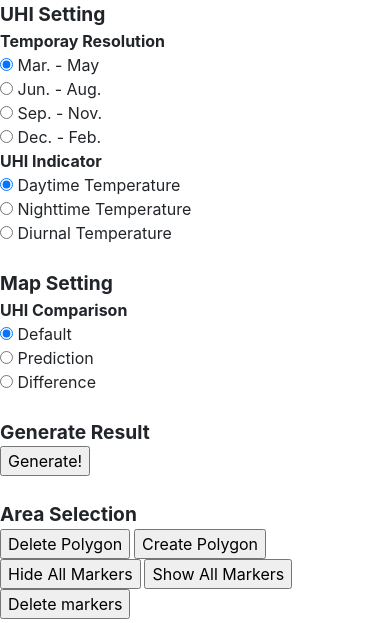
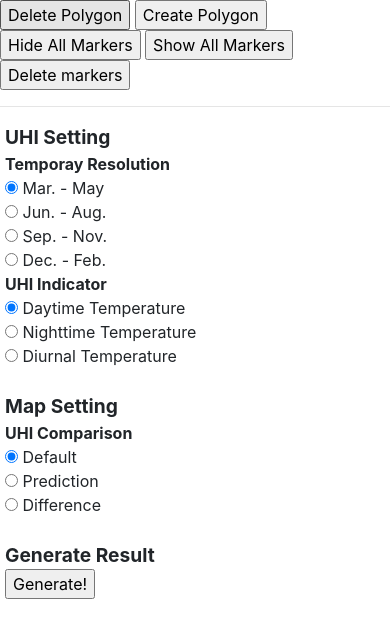
Before and after one commit to MathieuTuli/UHINet, a Flask app: template src/uhinet/ui/templates/map.html in a window 390 px wide. Shown: the top 623 px of the page. Run offline with Flask 2, Linux system fonts and the light colour scheme; the template is opened without the code that fills it, so the values that code supplies are empty; some libraries are stand-ins or nearby versions.

Commit message:
set selections align the map

```diff
--- a/src/uhinet/ui/templates/map.css
+++ b/src/uhinet/ui/templates/map.css
@@ -1,7 +1,7 @@
 /* Always set the map height explicitly to define the size of the div
  * element that contains the map. */
 #map {
-  height: 63%;
+  height: 100%;
 }
 /* Optional: Makes the sample page fill the window. */
 html, body {
@@ -9,3 +9,12 @@ html, body {
   margin: 0;
   padding: 0;
 }
+
+#cmap {
+  height: 600px;
+  margin-right: 0;
+}
+
+#selection {
+  margin-left: 20px;
+}
--- a/src/uhinet/ui/templates/map.html
+++ b/src/uhinet/ui/templates/map.html
@@ -18,7 +18,16 @@
     </style>
   </head>
   <body>
-  	<aside id = "selection">
+  	<div id='floating-panel'>
+	  <input onclick="removePolygon();" type=button value="Delete Polygon">
+	  <input onclick="addPolygon();" type=button value="Create Polygon">
+	  <input onclick="clearMarkers();" type=button value="Hide All Markers">
+	  <input onclick="showMarkers();" type=button value="Show All Markers">
+	  <input onclick="deleteMarkers();" type=button value="Delete markers">
+	</div>
+	<hr>
+	<div class="row">
+	  	<div class="col-md-2" id = "selection">
 		  	<div id='UHI Setting'>
 		  	    <strong><big>UHI Setting</strong></big>
 		  	 	<div id='Temporal Resolution'>
@@ -55,25 +64,19 @@
 					<input type="radio" name = "UHI Comparison" value = "Difference"> Difference
 		  	 	</div id='UHI Comparison'>
 			</div id='Map Setting'>
-	</aside>
 			<br>
-	<nav = "navigation">
+			<nav id="navigation">
 				<div id='Generate Result'>
 					<strong><big>Generate Result</strong></big>
 					<br>
 				<input type="submit" value="Generate!">
 			</div id='Generate Result'>
 			<br>
-	    <div id='floating-panel'>
-			<strong><big>Area Selection</stong></big>
-			<br>
-	      <input onclick="removePolygon();" type=button value="Delete Polygon">
-	      <input onclick="addPolygon();" type=button value="Create Polygon">
-	      <input onclick="clearMarkers();" type=button value="Hide All Markers">
-	      <input onclick="showMarkers();" type=button value="Show All Markers">
-	      <input onclick="deleteMarkers();" type=button value="Delete markers">
+			</nav>
 		</div>
-	</nav>
+		<div class="col-md-9" id="cmap">
 			<div id="map"></div>
+		</div>
+	</div>
   </body>
 </html>
```
Lines whose indentation alone changed are shown as unchanged.
